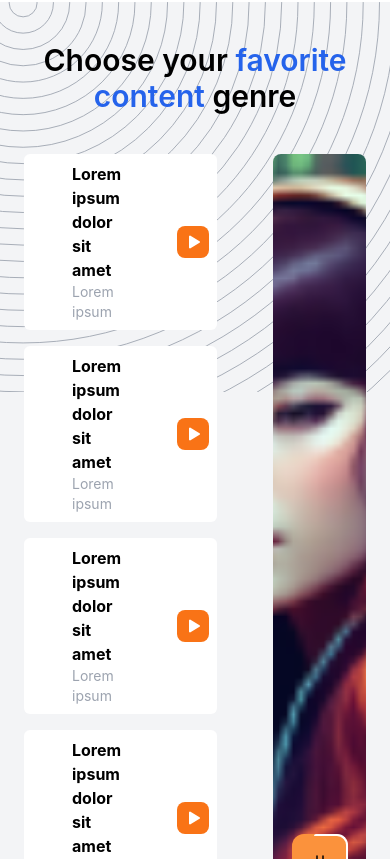
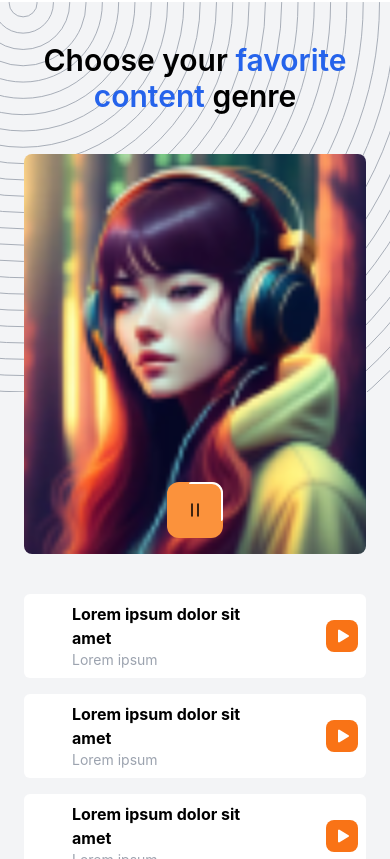
Before and after one commit to danilodavid521/retailor_watch_content, a React (Create React App) app: page / in a window 390 px wide. Shown: the part 5725-6584 px from the top of the page. Built offline with nearby package versions, Linux system fonts and the light colour scheme.

Commit message:
feat: responsive done

```diff
--- a/src/assets/css/favorite-content.css
+++ b/src/assets/css/favorite-content.css
@@ -17,3 +17,21 @@
 #fav-section{
     transform-origin: bottom;
 }
+@media (max-width: 600px){
+    .audio-player{
+        flex-direction: column-reverse;
+        row-gap: 2.5rem;
+        align-items: center;
+        width: fit-content;
+        margin: 0px auto;
+
+    }
+    #audio-thumb{
+        width: 100%;
+        margin: 0px auto;
+        min-height: 400px;
+    }
+    #audio-list{
+        margin: 0px auto 2.5rem;
+    }
+}
```
